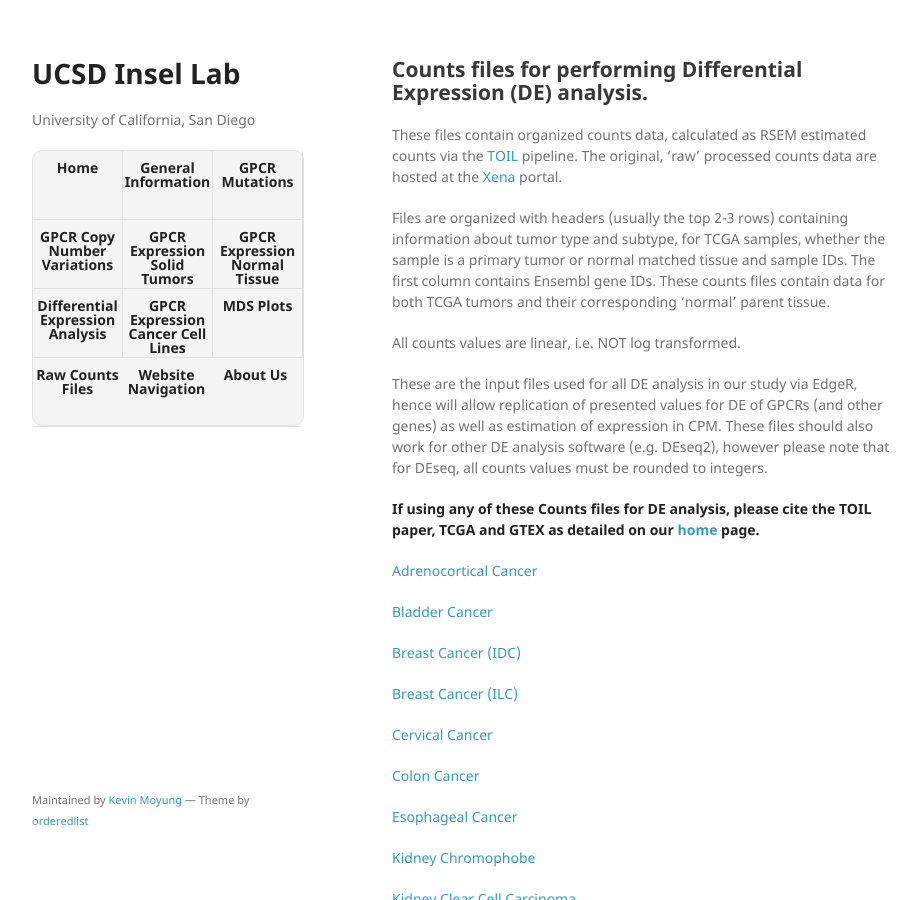
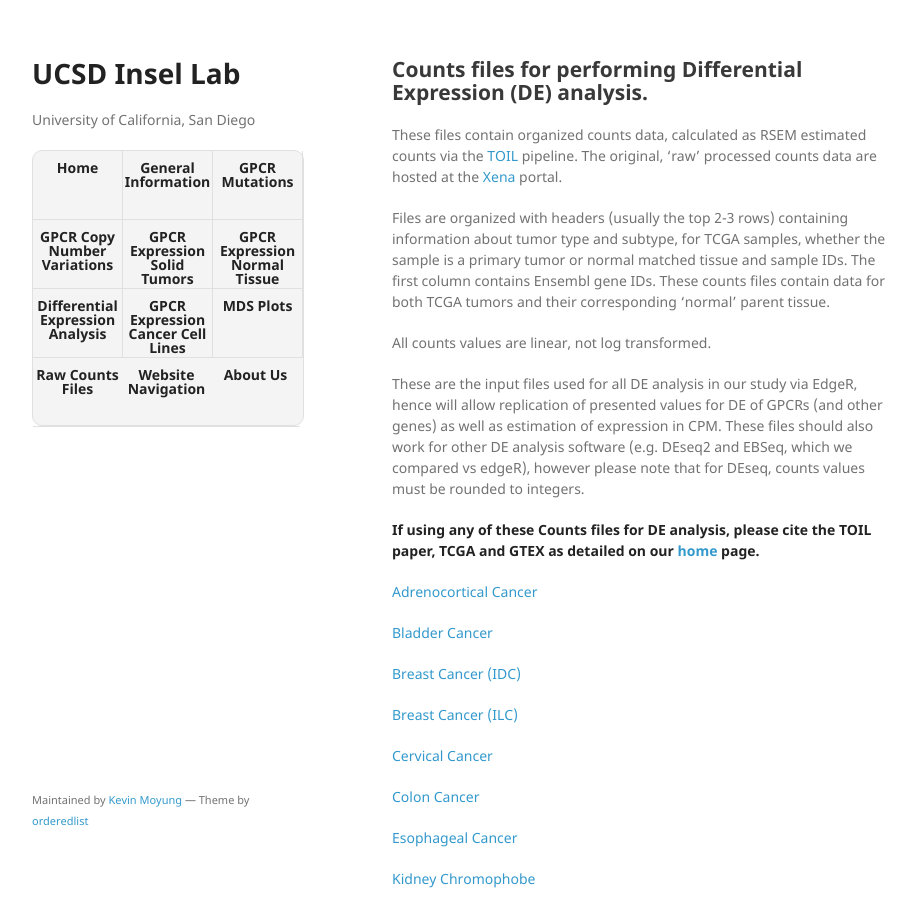
Before and after one commit to insellab/insellab.github.io, a Jekyll site: the page built from counts_files.md, in a window 1280 px wide and 900 px high. Shown: the whole window, without its empty margins (178-1098 px from the left). Built offline with Jekyll 4.4.1, drawn with Linux system fonts in a browser that asks for light colours; our own code applies the rules of GitHub Pages for plain Markdown files.

Commit message:
Update counts_files.md

```diff
--- a/counts_files.md
+++ b/counts_files.md
@@ -8,9 +8,9 @@ These files contain organized counts data, calculated as RSEM estimated counts v
 
 Files are organized with headers (usually the top 2-3 rows) containing information about tumor type and subtype, for TCGA samples, whether the sample is a primary tumor or normal matched tissue and sample IDs. The first column contains Ensembl gene IDs. These counts files contain data for both TCGA tumors and their corresponding 'normal' parent tissue.
 
-All counts values are linear, i.e. NOT log transformed.
+All counts values are linear, not log transformed.
 
-These are the input files used for all DE analysis in our study via EdgeR, hence will allow replication of presented values for DE of GPCRs (and other genes) as well as estimation of expression in CPM. These files should also work for other DE analysis software (e.g. DEseq2), however please note that for DEseq, all counts values must be rounded to integers.
+These are the input files used for all DE analysis in our study via EdgeR, hence will allow replication of presented values for DE of GPCRs (and other genes) as well as estimation of expression in CPM. These files should also work for other DE analysis software (e.g. DEseq2 and EBSeq, which we compared vs edgeR), however please note that for DEseq, counts values must be rounded to integers.
 
 
 **If using any of these Counts files for DE analysis, please cite the TOIL paper, TCGA and GTEX as detailed on our [home](https://insellab.github.io/) page.**
```
